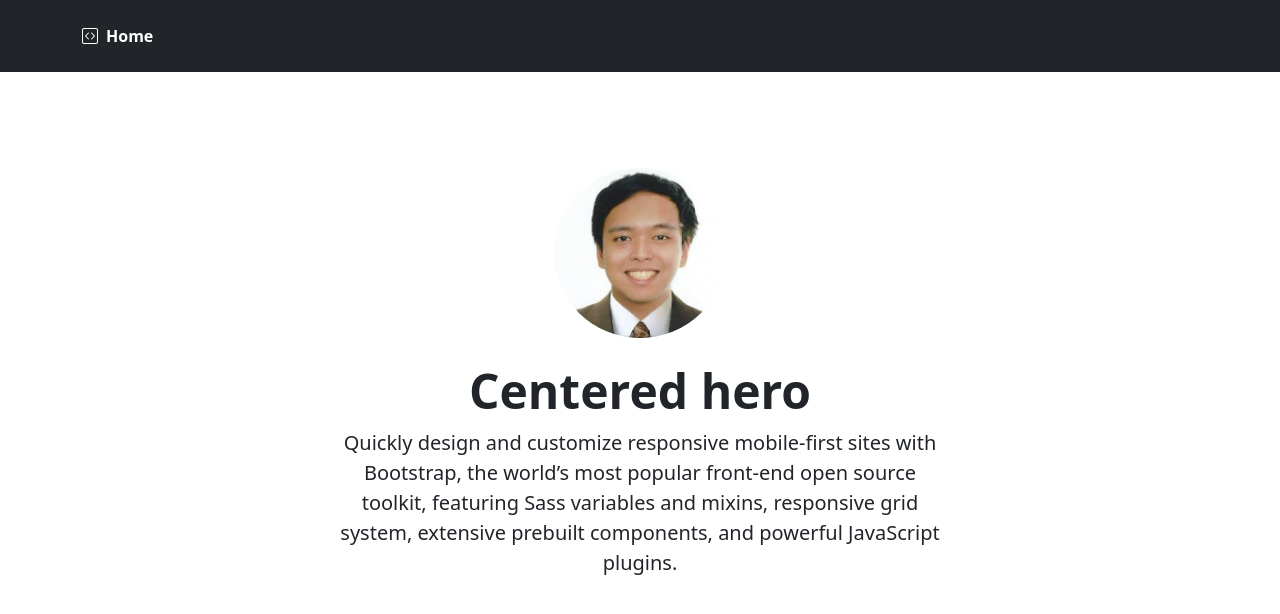
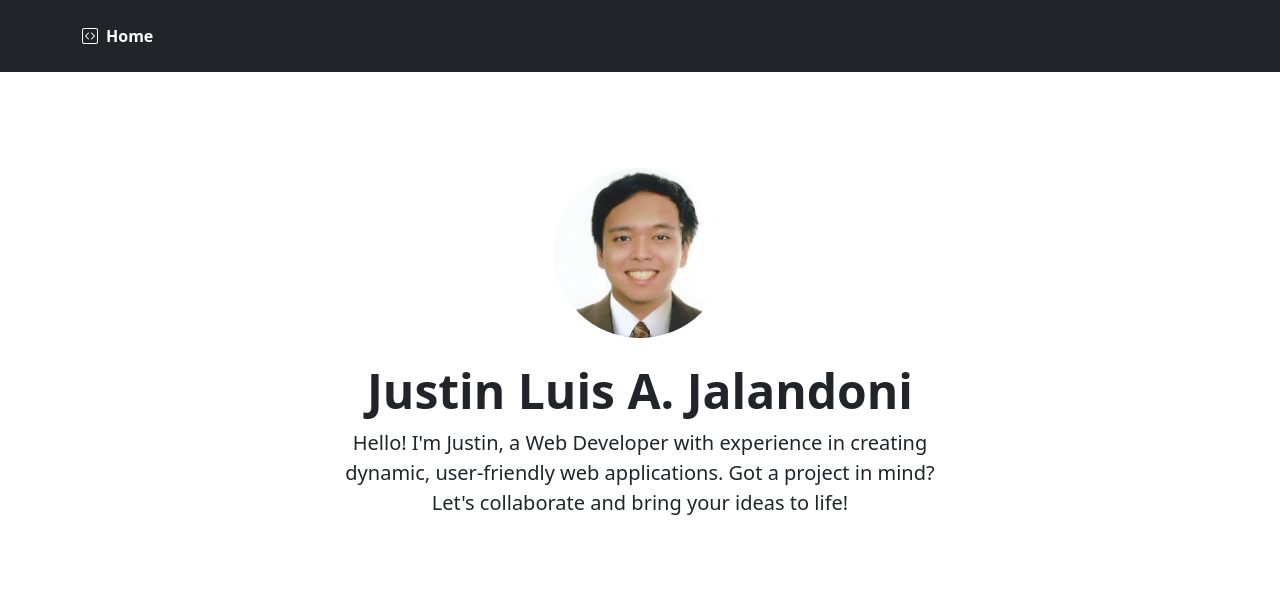
Before and after one commit to justin-jalandoni/personal, a plain HTML site: page index.html in a window 1280 px wide. Drawn offline with Linux system fonts and the light colour scheme.

Commit message:
Completed the hero section

```diff
--- a/index.html
+++ b/index.html
@@ -28,11 +28,11 @@
           </div>
         </div>
       </header>
-      <div class="px-4 py-5 my-5 text-center">
+      <div class="px-4 py-5 my-5 text-center" >
         <img class="rounded-circle mx-auto mb-4" src="images/pic.jpg" height="170" >
-        <h1 class="display-5 fw-bold">Centered hero</h1>
+        <h1 class="display-5 fw-bold">Justin Luis A. Jalandoni</h1>
         <div class="col-lg-6 mx-auto">
-          <p class="lead mb-4"> Quickly design and customize responsive mobile-first sites with Bootstrap, the world’s most popular front-end open source toolkit, featuring Sass variables and mixins, responsive grid system, extensive prebuilt components, and powerful JavaScript plugins.</p>
+          <p class="lead mb-4"> Hello! I'm Justin, a Web Developer with experience in creating dynamic, user-friendly web applications. Got a project in mind? Let's collaborate and bring your ideas to life!</p>
         </div>
 	</div>
   </body>
```
